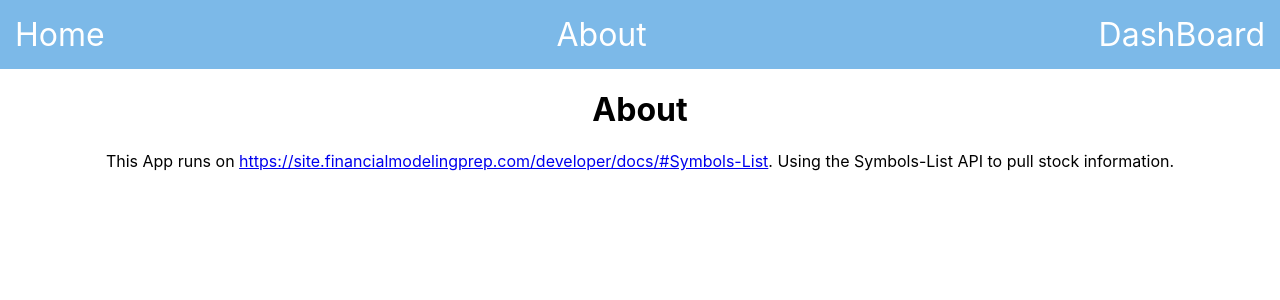
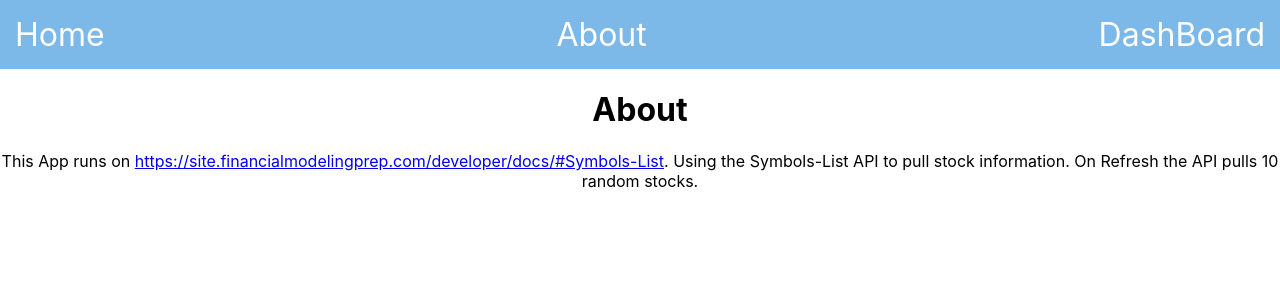
Before and after one commit to MemeEngineer/react-router-stock-app, a React (Create React App) app: page /about in a window 1280 px wide. Shown: the top 300 px of the page. Built offline with nearby package versions, Linux system fonts and the light colour scheme; no server answers; the HTML template or start-up script is replaced by a standard one.

Commit message:
Randomly generated stocks

```diff
--- a/src/App.js
+++ b/src/App.js
@@ -15,10 +15,13 @@ function App() {
   const url = `https://financialmodelingprep.com/api/v3/available-traded/list?&limit=10&apikey=${apiKey}`
 
 const getStock = async() => {
-    try{
+
+
+  try{
+    const randomNum= Math.floor(Math.random()* (50000 - 0) + 0)
     const res = await fetch(url);
     const dataArr = await res.json();
-    const data = dataArr.slice(0,10)
+    const data = dataArr.slice(randomNum,randomNum + 10)
     setStock(data);
 
     }catch(e){
@@ -30,6 +33,7 @@ const getStock = async() => {
 useEffect(()=> {
     getStock()
 },[])
+
   return (
     <div className="App">
       <NavBar/>
@@ -37,7 +41,7 @@ useEffect(()=> {
         <Route path="/" element={<Home/>}/>
         <Route path="/about" element={<About/>}/>
         <Route path="/stocks" element={<DashBoard stocks={stocks} setInfo={setInfo}/>}/>
-        <Route path="/stocks/:symbol" element={<Stock info={info}/>}/>
+        <Route path="/stocks/:symbol" element={<Stock info={info} />}/>
         <Route path="*" element={<Navigate to="/"/>}/>
       </Routes>
     </div>
--- a/src/pages/About.js
+++ b/src/pages/About.js
@@ -2,7 +2,7 @@ export default function About(){
     return(
         <div>
             <h1>About</h1>
-            <p> This App runs on <a href='https://site.financialmodelingprep.com/developer/docs/#Symbols-List'>https://site.financialmodelingprep.com/developer/docs/#Symbols-List</a>. Using the Symbols-List API to pull stock information.
+            <p> This App runs on <a href='https://site.financialmodelingprep.com/developer/docs/#Symbols-List'>https://site.financialmodelingprep.com/developer/docs/#Symbols-List</a>. Using the Symbols-List API to pull stock information. On Refresh the API pulls 10 random stocks.
             </p>
         </div>
     )
--- a/src/pages/DashBoard.js
+++ b/src/pages/DashBoard.js
@@ -9,7 +9,8 @@ export default function DashBoard({stocks, setInfo}){
 // const [stocks, setStock] = useState([])
 // const apiKey = process.env.REACT_APP_STOCKAPI_KEY
 // const params = useParams()
-// const{symbol} = params;
+// const{symbol, name, price} = params;
+// console.log(params)
 
 // const url = `https://financialmodelingprep.com/api/v3/available-traded/list?&limit=10&apikey=${apiKey}`
 
@@ -51,6 +52,7 @@ setInfo(stock)
                     <tbody>
             {stocks.map((stock, index)=> {
                 return(
+
                     // <Link to={`/stocks/${stock.symbol}`} onClick={()=> handleClick(stock)}></Link>
 
                     <tr key={index}>
@@ -58,6 +60,7 @@ setInfo(stock)
                    <td>{stock.name}</td>
                    <td>{stock.symbol}</td>
                    <td>${stock.price}</td>
+
                    <td><Link to={`/stocks/${stock.symbol}`} onClick={()=> handleClick(stock)}>Info</Link></td>
 
                     </tr>
--- a/src/pages/Home.js
+++ b/src/pages/Home.js
@@ -2,7 +2,7 @@ export default function Home(){
     return(
         <div>
             <h1>HOME</h1>
-            <p> This is Johnny's Stock App</p>
+            <p> This is Johnny's Stock App 💎🤚</p>
         </div>
     )
 }
--- a/src/pages/Stock.js
+++ b/src/pages/Stock.js
@@ -1,3 +1,4 @@
+import {useParams} from 'react-router-dom'
 
 
 export default function Stock({info}){
```
